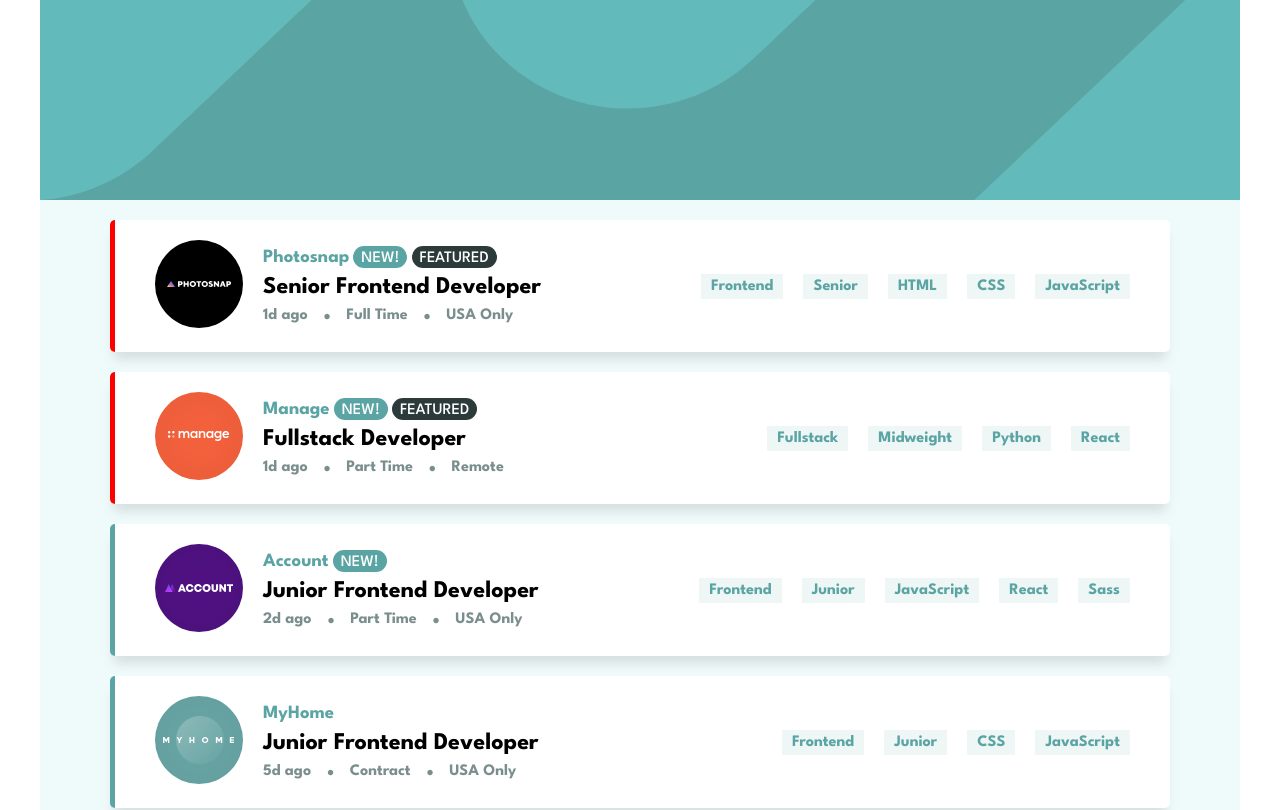
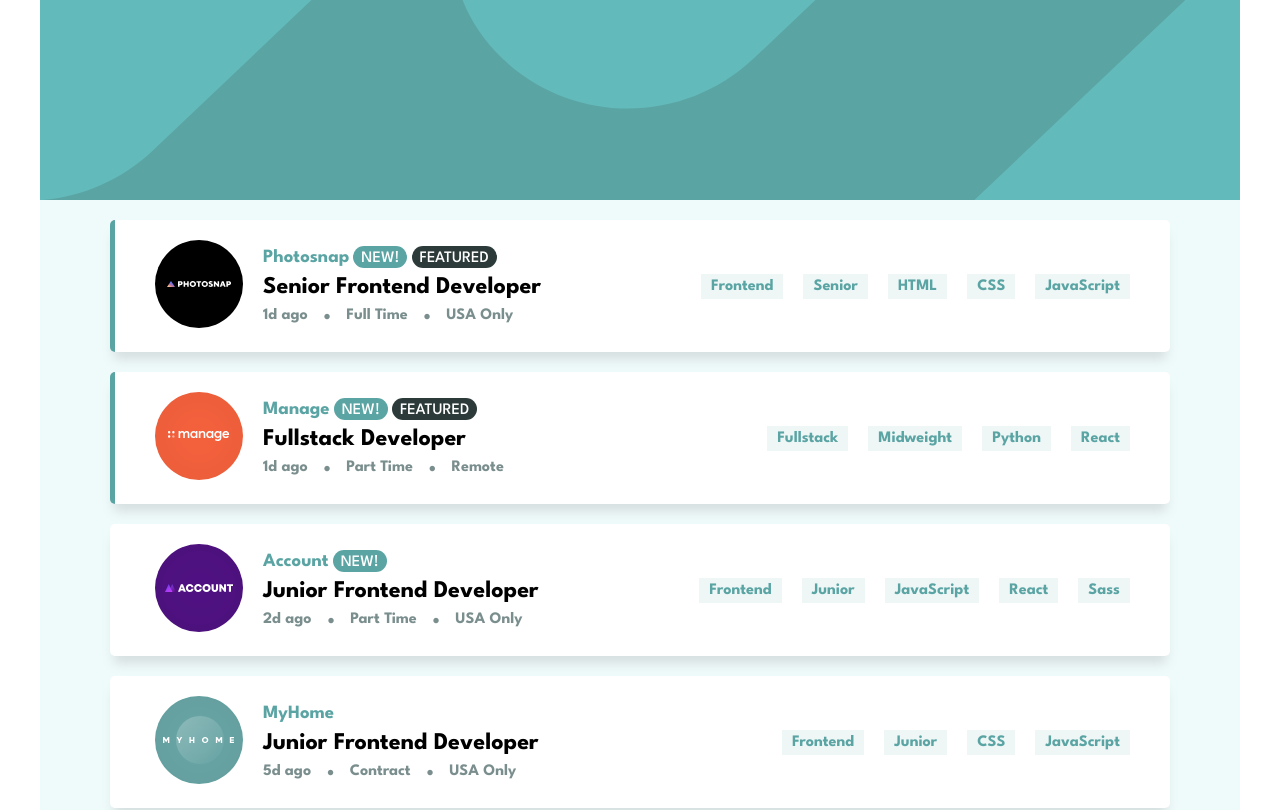
Before and after one commit to giandefaria/static-job-listings-master, a React (Create React App) app: page / in a window 1280 px wide. Shown: the top 810 px of the page. Built offline with nearby package versions, Linux system fonts and the light colour scheme.

Commit message:
alterei a cor da borda dos elementos indicados com featured

```diff
--- a/src/components/main/main.css
+++ b/src/components/main/main.css
@@ -87,14 +87,14 @@
     display: flex;
     align-items: center;
     justify-content: space-between;
-    border-left: hsl(180, 29%, 50%);
+    border-left: white;
     border-left-style: solid;
     border-left-width: 5px;
     border-radius: 5px;
 }
 
 .list-item-active {
-    border-left: red;
+    border-left: hsl(180, 29%, 50%);
     border-left-style: solid;
     border-left-width: 5px;
     border-radius: 5px;
```
